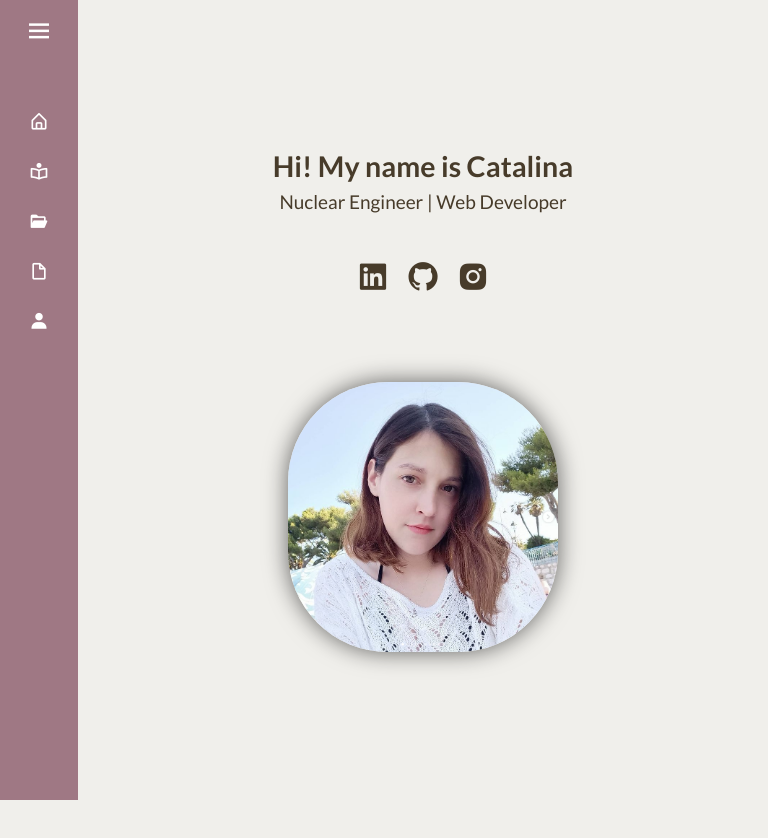
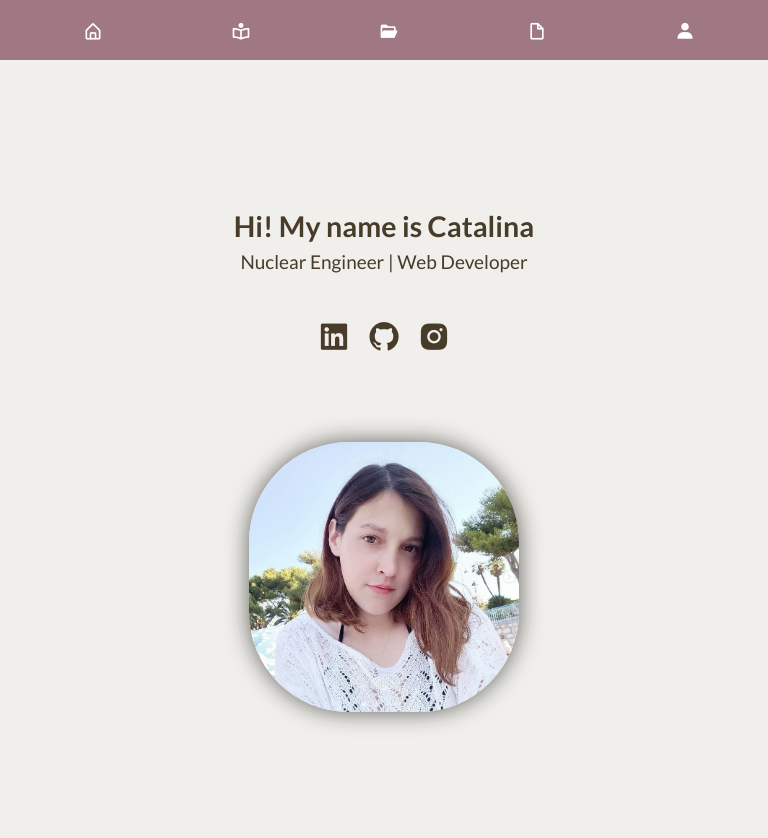
Before and after one commit to catwin94/catwin94.github.io, a React (Create React App) app: page / in a window 768 px wide. Shown: the top 838 px of the page. Before the commit the page ends 800 px from the top, so only its background shows below. Built offline with nearby package versions, Linux system fonts and the light colour scheme.

Commit message:
sidebar responsive

```diff
--- a/src/assets/styles/home.scss
+++ b/src/assets/styles/home.scss
@@ -4,10 +4,6 @@
 .mainContainer {
   display: flex;
   width: 100vw;
-}
-.sidebarContent {
-  height: 100vh;
-  width: 78px;
 }
 
 .homeContent {
@@ -133,10 +129,12 @@
 
 //Tablet
 @media only screen and (min-width: 768px) and (max-width: 992px) {
-}
-
-//Mobile
-@media only screen and (max-width: 768px) {
+  .homeContent {
+    width: 100vw;
+    margin-top: 6rem;
+    display: flex;
+    flex-direction: column;
+  }
   .presentationContainer {
     flex-direction: column;
     justify-content: center;
@@ -156,3 +154,31 @@
     }
   }
 }
+
+//Mobile
+@media only screen and (max-width: 768px) {
+  .homeContent {
+    width: 100vw;
+    margin-top: 6rem;
+    display: flex;
+    flex-direction: column;
+  }
+  .presentationContainer {
+    flex-direction: column;
+    justify-content: center;
+
+    & .profile {
+      font-size: 1.9rem;
+
+      & .redes {
+        & a i {
+          margin-top: 4rem;
+        }
+      }
+    }
+
+    & img {
+      margin-top: 8rem;
+    }
+  }
+}
--- a/src/assets/styles/sidebar.scss
+++ b/src/assets/styles/sidebar.scss
@@ -1,4 +1,9 @@
 @import "./variables.scss";
+
+.sidebarContent {
+  height: 100vh;
+  width: 78px;
+}
 
 .sidebar {
   //Inactive
@@ -142,3 +147,79 @@
     min-width: calc(100vw - 240px);
   }
 }
+
+//Tablet
+@media only screen and (min-width: 768px) and (max-width: 992px) {
+  .sidebarContent {
+    height: 6rem;
+    width: 10vw;
+  }
+
+  .sidebar {
+    height: 6rem;
+    width: 100vw;
+    display: flex;
+    flex-direction: row-reverse;
+
+    & .logo_content {
+      display: none;
+      & .logo {
+        display: none;
+      }
+      & > i {
+        position: static;
+        transform: translateX(0);
+      }
+    }
+
+    // List of icons
+    & ul {
+      margin: 0;
+      display: flex;
+      justify-content: space-around;
+      flex-direction: row;
+      width: 100%;
+      & li {
+        width: 4rem;
+      }
+    }
+  }
+}
+
+//Mobile
+@media only screen and (max-width: 768px) {
+  .sidebarContent {
+    height: 6rem;
+    width: 0vw;
+  }
+
+  .sidebar {
+    height: 6rem;
+    width: 100vw;
+    display: flex;
+    flex-direction: row-reverse;
+
+    & .logo_content {
+      display: none;
+      & .logo {
+        display: none;
+      }
+      & > i {
+        position: static;
+        transform: translateX(0);
+      }
+    }
+
+    // List of icons
+    & ul {
+      margin: 0;
+      display: flex;
+      justify-content: space-around;
+      flex-direction: row;
+      width: 100%;
+      & li {
+        width: 4rem;
+      }
+    }
+  }
+}
```
